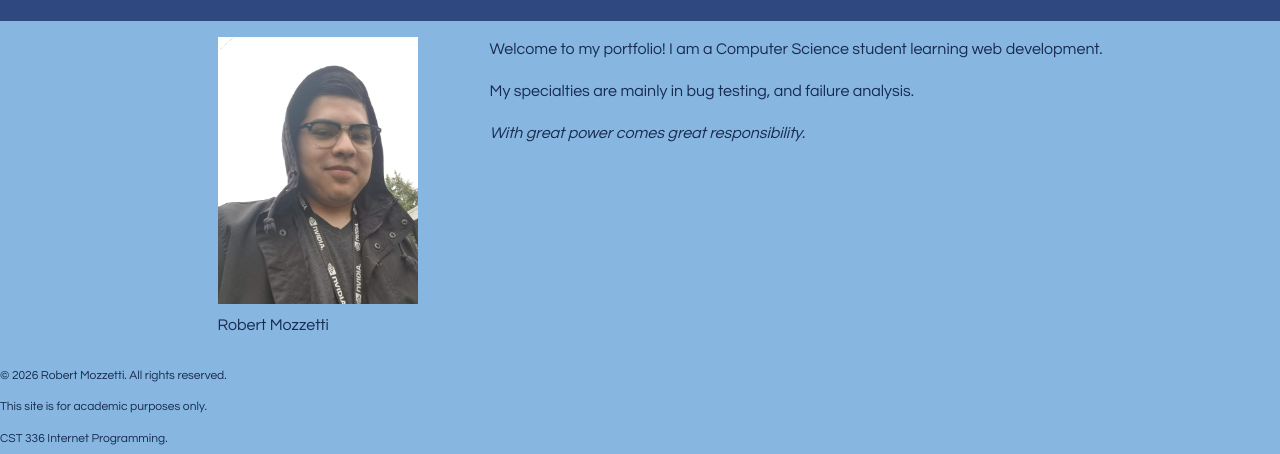
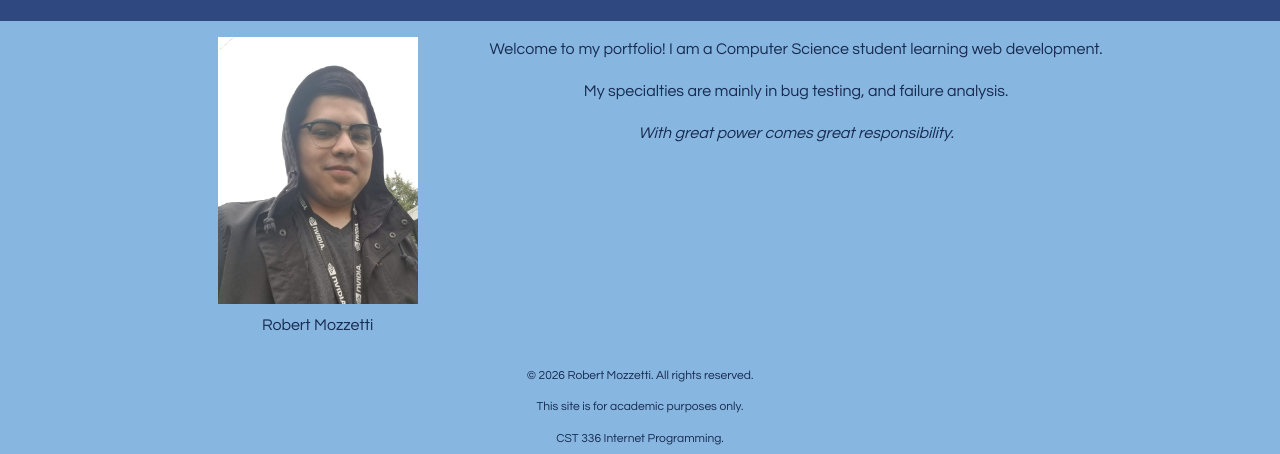
Before and after one commit to rmozzetti/rmozzetti.github.io, a plain HTML site: page index.html in a window 1280 px wide. Shown: the part 193-647 px from the top of the page. Drawn offline with Linux system fonts and the light colour scheme.

Commit message:
Fix nav selector and formatting in styles.css

```diff
--- a/css/styles.css
+++ b/css/styles.css
@@ -44,7 +44,7 @@ header {
   padding: 1.5rem;
 }
 
-nav {
+header, nav, main, footer {
   text-align: center;
 }
 
```
